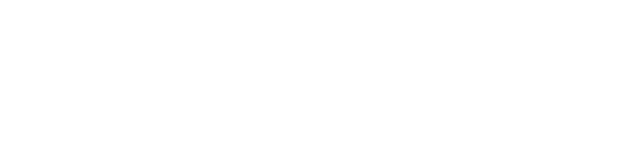
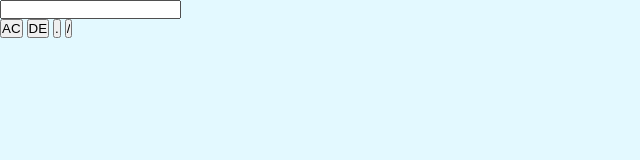
Before and after one commit to razvan232432/calculator, a plain HTML site: page index.html in a window 1280 px wide. Shown: the whole page, without its empty margins (0-640 px from the left). Drawn offline with Linux system fonts and the light colour scheme.

Commit message:
Update Index.html

```diff
--- a/index.html
+++ b/index.html
@@ -5,8 +5,23 @@
     <meta http-equiv="X-UA-Compatible" content="IE=edge">
     <meta name="viewport" content="width=device-width, initial-scale=1.0">
     <title>Calculator</title>
+    <link rel="stylesheet" href="style.css">
 </head>
 <body>
-
+    <div class="container">
+        <div class="calculator">
+            <form action="">
+                <div>
+                    <input type="text" name="display">
+                </div>
+                <div>
+                    <input type="button" value="AC">
+                    <input type="button" value="DE">
+                    <input type="button" value=".">
+                    <input type="button" value="/">
+                </div>
+            </form>
+        </div>
+    </div>
 </body>
 </html>
```
